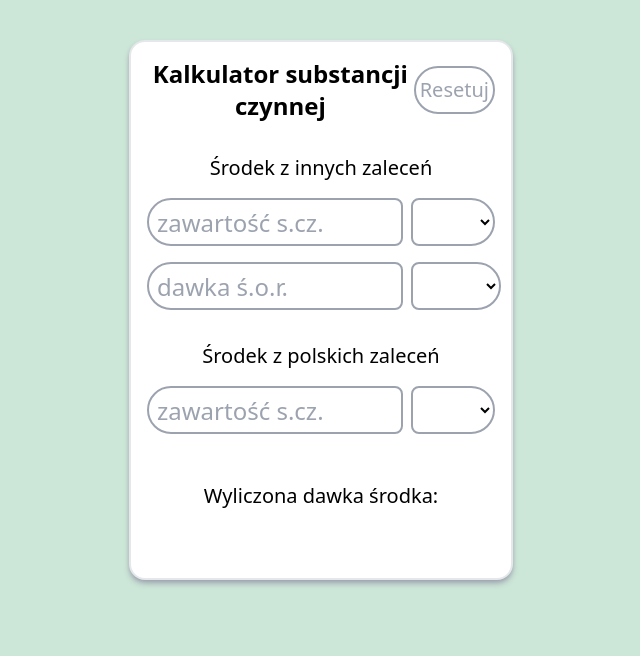
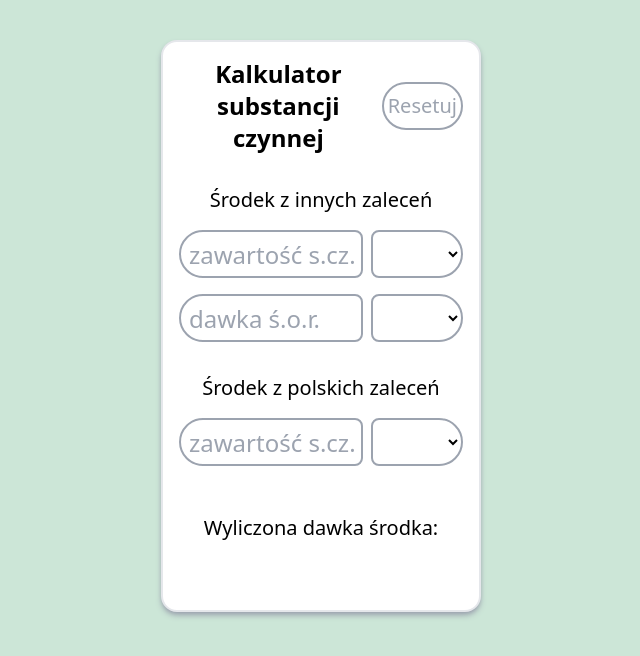
Before and after one commit to MescoCzubinski/KalkulatorSubstancjiCzynnej, a website: page src/index.html in a window 1280 px wide. Shown: the whole page, without its empty margins (319-959 px from the left). Drawn offline with Linux system fonts and the light colour scheme.

Commit message:
width fixed

```diff
--- a/src/index.html
+++ b/src/index.html
@@ -11,11 +11,11 @@
   <body class="w-full h-full bg-top-agrar-green/20 font-sans: "Poppins">
     <main>
       <div class="flex justify-center">
-        <div class="max-w-96 mt-10 bg-white border-2 border-gray-200 rounded-2xl p-4 shadow-gray-400 shadow-md">
+        <div class="max-w-80 mt-10 bg-white border-2 border-gray-200 rounded-2xl p-4 shadow-gray-400 shadow-md">
           <header>
             <div class="flex mb-8 justify-between align-middle items-center">
               <div class="text-2xl flex flex-wrap justify-center text-center font-bold">Kalkulator substancji czynnej</div>
-              <input type="button" id="reset" value="Resetuj" class="h-12 border-2 border-gray-400 rounded-3xl text-gray-400 text-xl cursor-pointer pl-1 pr-1 hover:border-top-agrar-green hover:bg-top-agrar-green/10 hover:shadow-xl hover:shadow-gray-300 hover:text-top-agrar-green"/>
+              <input type="button" id="reset" value="Resetuj" class="h-12 border-2 border-gray-400 rounded-3xl text-gray-400 text-xl cursor-pointer ml-1 pl-1 pr-1 hover:border-top-agrar-green hover:bg-top-agrar-green/10 hover:shadow-xl hover:shadow-gray-300 hover:text-top-agrar-green"/>
             </div>
           </header>
           <article>
--- a/src/input.css
+++ b/src/input.css
@@ -6,10 +6,10 @@
   @apply h-12 text-2xl border-2 border-gray-400;
 }
 input[type="text"] {
-  @apply w-64 rounded-r-lg rounded-3xl mr-2 pl-2;
+  @apply w-8/12 rounded-r-lg rounded-3xl mr-2 pl-2;
 }
 select {
-  @apply w-28 rounded-l-lg rounded-3xl cursor-pointer bg-transparent;
+  @apply w-4/12 rounded-l-lg rounded-3xl cursor-pointer bg-transparent;
 }
 
 .input:hover {
```
Also changed, not shown: src/output.css.
